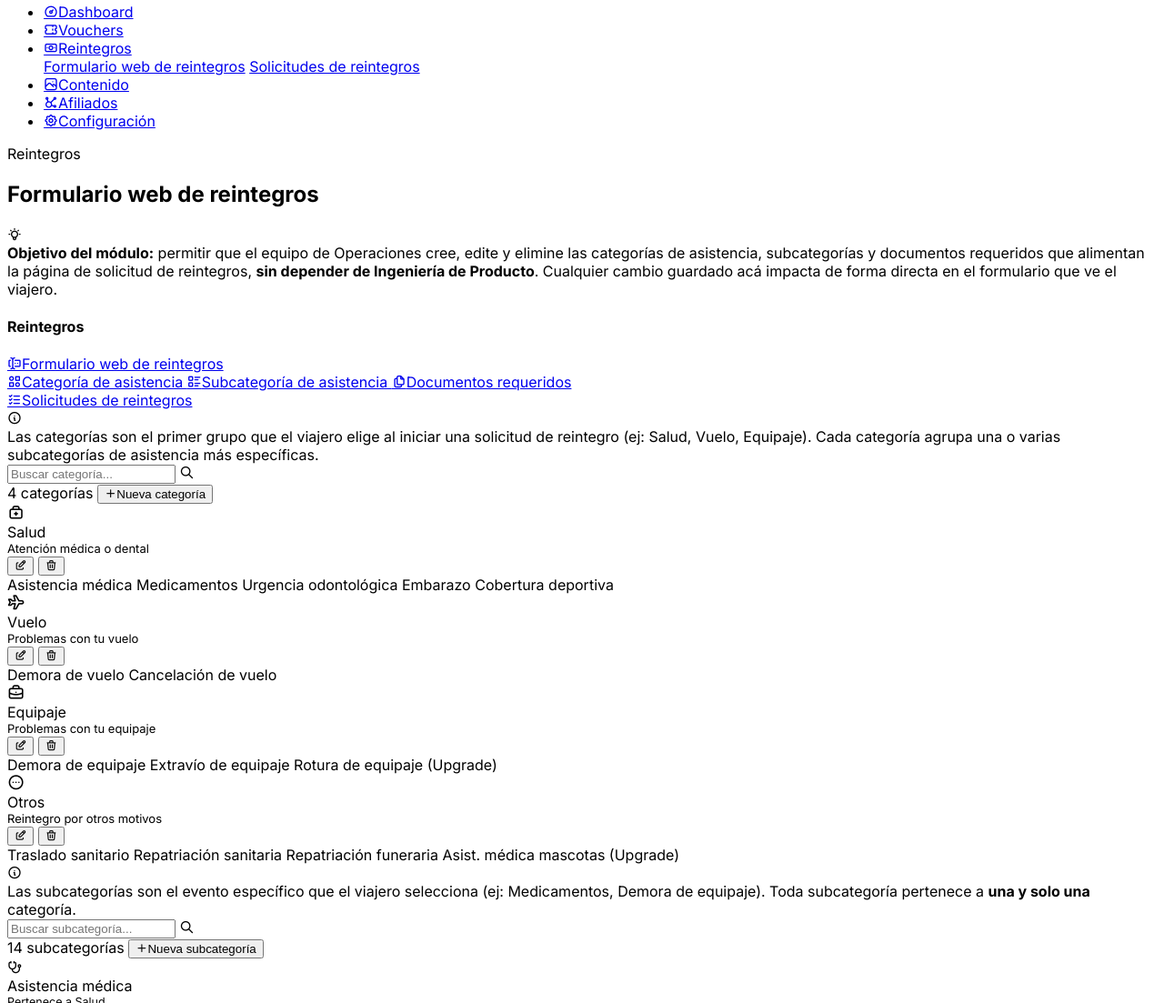
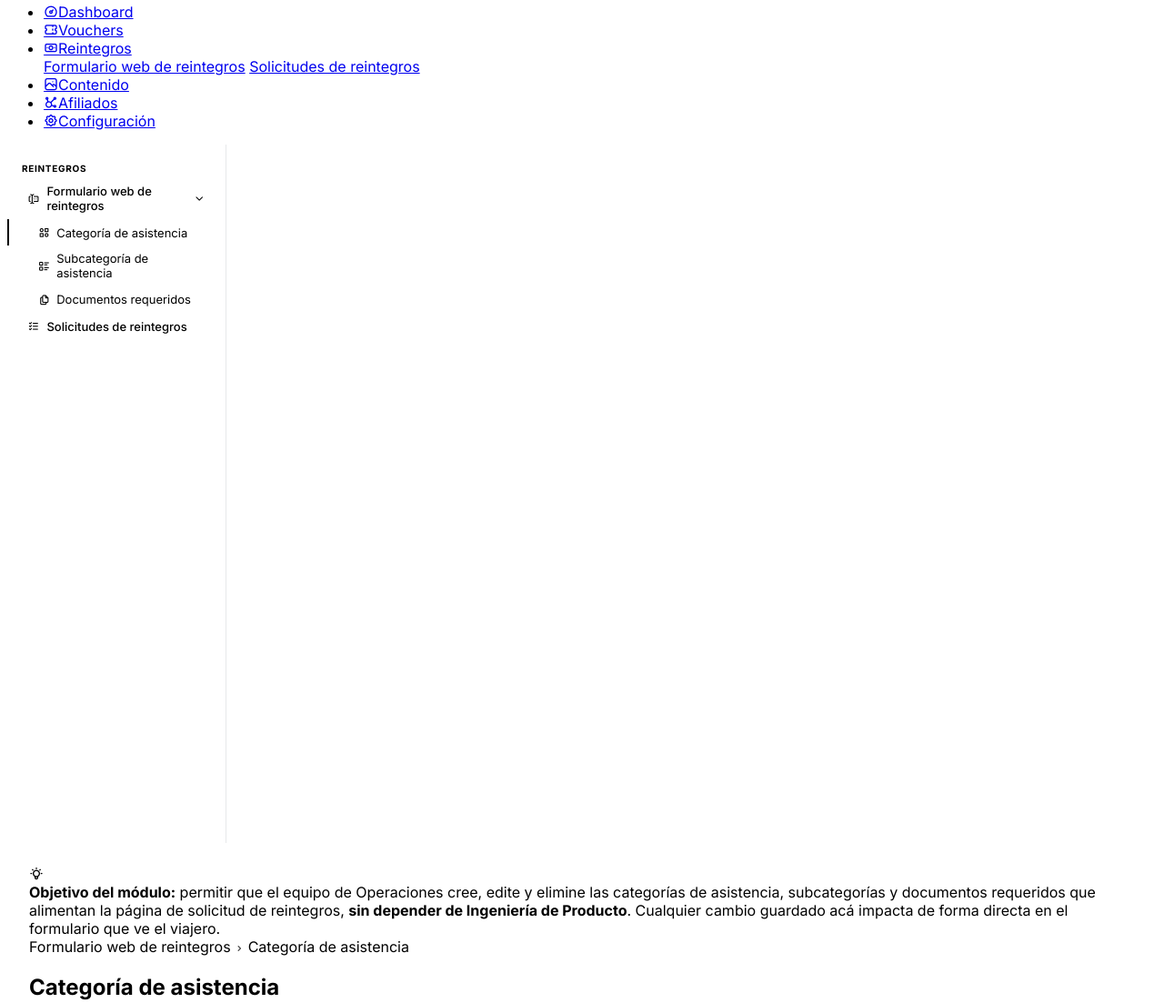
Before and after one commit to dbarral-pm/prototipos-bo, a website built with Vite: page bo_reintegros_formulario_web_prototipo_2.html in a window 1280 px wide. Shown: the part 223-1326 px from the top of the page at 91% size. Built offline with nearby package versions, Linux system fonts and the light colour scheme.

Commit message:
módulo Reintegros v0.3

```diff
--- a/bo_reintegros_formulario_web_prototipo_2.html
+++ b/bo_reintegros_formulario_web_prototipo_2.html
@@ -12,6 +12,32 @@
 <style>
   /* CUSTOM: Tabler no define una fuente por defecto para <body> en el bundle base — se fija Inter acá, nada más. */
   body { font-family: "Inter", -apple-system, BlinkMacSystemFont, "Segoe UI", Roboto, sans-serif; }
+
+  /* CUSTOM: sidebar de módulo de dos niveles (secciones expandibles + subitems).
+     Tabler no tiene un patrón nativo para este árbol de navegación lateral de dos
+     niveles; se resuelve con estructura propia usando utilidades Tabler (text-primary,
+     badges, etc.) para color/tipografía. El expandir/colapsar en sí usa el componente
+     Collapse nativo de Bootstrap. Mismo patrón que el módulo "Contenido Ecommerce",
+     para mantener consistencia visual entre módulos del BO. */
+  .cms-sidebar { width: 240px; flex-shrink: 0; border-right: 1px solid #e6e8eb; min-height: calc(100vh - 56px); padding: .75rem 0; }
+  .cms-section-label { font-size: 10px; font-weight: 700; text-transform: uppercase; letter-spacing: .07em; padding: .5rem 1rem .25rem; }
+  .cms-parent { display: flex; align-items: center; gap: .5rem; padding: .45rem .9rem; font-size: 13px; font-weight: 500; cursor: pointer; user-select: none; border-radius: 4px; margin: 0 .5rem; text-decoration: none; color: inherit; }
+  .cms-parent:hover, .cms-parent:focus { background: #f5f7fb; text-decoration: none !important; }
+  .cms-parent .chev { margin-left: auto; transition: transform .18s; }
+  .cms-parent[aria-expanded="true"] .chev { transform: rotate(90deg); }
+  .cms-parent-disabled { opacity: .55; cursor: not-allowed; pointer-events: none; }
+  .cms-child { display: flex; align-items: center; gap: .45rem; padding: .4rem .8rem .4rem 2rem; font-size: 13px; text-decoration: none; color: inherit; border-left: 2px solid transparent; border-radius: 0 4px 4px 0; margin-right: .5rem; }
+  .cms-child:hover, .cms-child:focus { background: #f5f7fb; text-decoration: none !important; }
+  .cms-child.active { border-left-color: currentColor; }
+  .cms-content { flex: 1; min-width: 0; padding: 1.5rem; }
+  .cms-section { display: none; max-width: 960px; }
+  .cms-section.active { display: block; }
+
+  /* CUSTOM: aire entre el breadcrumb, el título y el bloque de info de cada sección.
+     Con !important porque el CSS de Tabler se inyecta después (vía el módulo JS) y
+     pisa reglas de igual especificidad definidas antes en el documento. */
+  .cms-content .page-pretitle { margin-bottom: .5rem !important; }
+  .cms-content .page-header { margin-bottom: 1.75rem !important; }
 </style>
 </head>
 <body>
@@ -69,18 +95,37 @@
     </div>
   </header>
 
-  <!-- PAGE BODY -->
-  <div class="page-body">
-    <div class="container-xl">
+  <!-- ==================== LAYOUT: SIDEBAR + CONTENIDO ==================== -->
+  <div class="page-body" style="margin:0;padding:0">
+    <div class="d-flex align-items-start" style="min-height:calc(100vh - 56px)">
 
-      <div class="page-header d-print-none mb-3">
-        <div class="row align-items-center">
-          <div class="col">
-            <div class="page-pretitle mb-1">Reintegros</div>
-            <h2 class="page-title">Formulario web de reintegros</h2>
+      <!-- -------- SIDEBAR DEL MÓDULO (CUSTOM) -------- -->
+      <aside class="cms-sidebar">
+        <div class="cms-section-label text-secondary">Reintegros</div>
+
+        <a href="#" class="cms-parent text-primary" id="nav-formulario-parent" data-bs-toggle="collapse" data-bs-target="#ch-formulario" role="button" aria-expanded="true" aria-controls="ch-formulario">
+          <i class="ti ti-forms"></i>Formulario web de reintegros
+          <i class="ti ti-chevron-right chev"></i>
+        </a>
+        <div class="collapse show" id="ch-formulario">
+          <a href="#" class="cms-child active text-primary" id="nav-categorias" onclick="showSection('categorias');return false">
+            <i class="ti ti-category-2"></i>Categoría de asistencia
+          </a>
+          <a href="#" class="cms-child" id="nav-subcategorias" onclick="showSection('subcategorias');return false">
+            <i class="ti ti-list-details"></i>Subcategoría de asistencia
+          </a>
+          <a href="#" class="cms-child" id="nav-documentos" onclick="showSection('documentos');return false">
+            <i class="ti ti-files"></i>Documentos requeridos
+          </a>
         </div>
-        </div>
-      </div>
+
+        <a href="bo_reintegros_solicitudes_prototipo_1.html" class="cms-parent" id="nav-solicitudes">
+          <i class="ti ti-list-check"></i>Solicitudes de reintegros
+        </a>
+      </aside>
+
+      <!-- -------- CONTENIDO -------- -->
+      <main class="cms-content">
 
         <div class="alert alert-info" role="alert">
           <div class="d-flex">
@@ -91,40 +136,12 @@
           </div>
         </div>
 
-      <div class="card">
-        <div class="row g-0">
-          <!-- SUB-NAVEGACIÓN DEL MÓDULO (patrón real de settings.html) -->
-          <div class="col-12 col-md-3 border-end">
-            <div class="card-body">
-              <h4 class="subheader">Reintegros</h4>
-              <div class="list-group list-group-transparent">
-                <a href="bo_reintegros_formulario_web_prototipo_2.html" class="list-group-item list-group-item-action d-flex align-items-center active">
-                  <i class="ti ti-forms me-2"></i>Formulario web de reintegros
-                </a>
-                <div class="ps-3" id="module-nav">
-                  <a href="#" class="list-group-item list-group-item-action d-flex align-items-center active" data-section="categorias" onclick="showSection('categorias');return false">
-                    <i class="ti ti-category-2 me-2"></i>Categoría de asistencia
-                  </a>
-                  <a href="#" class="list-group-item list-group-item-action d-flex align-items-center" data-section="subcategorias" onclick="showSection('subcategorias');return false">
-                    <i class="ti ti-list-details me-2"></i>Subcategoría de asistencia
-                  </a>
-                  <a href="#" class="list-group-item list-group-item-action d-flex align-items-center" data-section="documentos" onclick="showSection('documentos');return false">
-                    <i class="ti ti-files me-2"></i>Documentos requeridos
-                  </a>
+        <!-- ===================== SECCIÓN: CATEGORÍAS ===================== -->
+        <div class="cms-section active" id="section-categorias">
+          <div class="page-header d-print-none">
+            <div class="page-pretitle">Formulario web de reintegros <i class="ti ti-chevron-right" style="font-size:10px"></i> Categoría de asistencia</div>
+            <h2 class="page-title">Categoría de asistencia</h2>
           </div>
-                <a href="bo_reintegros_solicitudes_prototipo_1.html" class="list-group-item list-group-item-action d-flex align-items-center">
-                  <i class="ti ti-list-check me-2"></i>Solicitudes de reintegros
-                </a>
-              </div>
-            </div>
-          </div>
-
-          <!-- CONTENIDO -->
-          <div class="col-12 col-md-9 d-flex flex-column">
-            <div class="card-body">
-
-              <!-- ===================== SECCIÓN: CATEGORÍAS ===================== -->
-              <div class="module-section" data-section="categorias">
           <div class="alert alert-secondary" role="alert">
             <div class="d-flex">
               <div><i class="ti ti-info-circle alert-icon"></i></div>
@@ -143,7 +160,11 @@
         </div>
 
         <!-- ===================== SECCIÓN: SUBCATEGORÍAS ===================== -->
-              <div class="module-section d-none" data-section="subcategorias">
+        <div class="cms-section" id="section-subcategorias">
+          <div class="page-header d-print-none">
+            <div class="page-pretitle">Formulario web de reintegros <i class="ti ti-chevron-right" style="font-size:10px"></i> Subcategoría de asistencia</div>
+            <h2 class="page-title">Subcategoría de asistencia</h2>
+          </div>
           <div class="alert alert-secondary" role="alert">
             <div class="d-flex">
               <div><i class="ti ti-info-circle alert-icon"></i></div>
@@ -164,7 +185,11 @@
         </div>
 
         <!-- ===================== SECCIÓN: DOCUMENTOS ===================== -->
-              <div class="module-section d-none" data-section="documentos">
+        <div class="cms-section" id="section-documentos">
+          <div class="page-header d-print-none">
+            <div class="page-pretitle">Formulario web de reintegros <i class="ti ti-chevron-right" style="font-size:10px"></i> Documentos requeridos</div>
+            <h2 class="page-title">Documentos requeridos</h2>
+          </div>
           <div class="alert alert-secondary" role="alert">
             <div class="d-flex">
               <div><i class="ti ti-info-circle alert-icon"></i></div>
@@ -184,11 +209,7 @@
           </div>
         </div>
 
-            </div>
-          </div>
-        </div>
-      </div>
-
+      </main>
     </div>
   </div>
 </div>
@@ -353,9 +374,21 @@
 /* =========================================================
    NAVEGACIÓN DEL MÓDULO
    ========================================================= */
+const allSections = ['categorias', 'subcategorias', 'documentos'];
+const allNavIds   = ['nav-categorias', 'nav-subcategorias', 'nav-documentos'];
+
 function showSection(name) {
-  document.querySelectorAll('.module-section').forEach(el => el.classList.toggle('d-none', el.dataset.section !== name));
-  document.querySelectorAll('#module-nav .list-group-item').forEach(el => el.classList.toggle('active', el.dataset.section === name));
+  allSections.forEach(s => {
+    const el = document.getElementById('section-' + s);
+    if (el) el.classList.toggle('active', s === name);
+  });
+  allNavIds.forEach(n => {
+    const el = document.getElementById(n);
+    if (el) el.classList.remove('active', 'text-primary');
+  });
+  const navEl = document.getElementById('nav-' + name);
+  if (navEl) navEl.classList.add('active', 'text-primary');
+  window.scrollTo(0, 0);
 }
 
 /* =========================================================
```
Also changed, not shown: bo_reintegros_solicitud_detalle_prototipo_1.html (+36 -8 lines), bo_reintegros_solicitudes_prototipo_1.html (+37 -35 lines), skills/bo-prototipo/SKILL.md (+93 -25 lines). Lines whose indentation alone changed are shown as unchanged.
